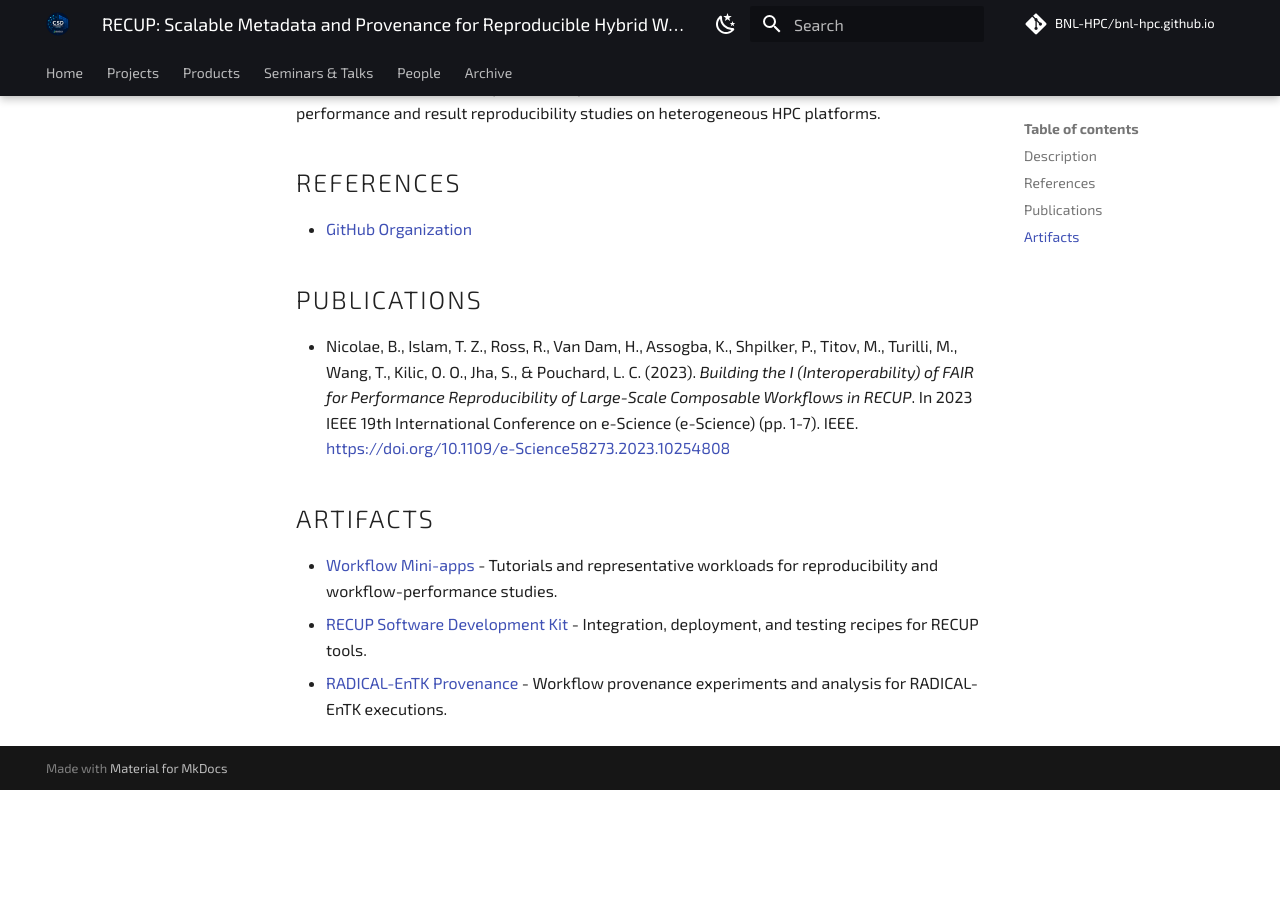
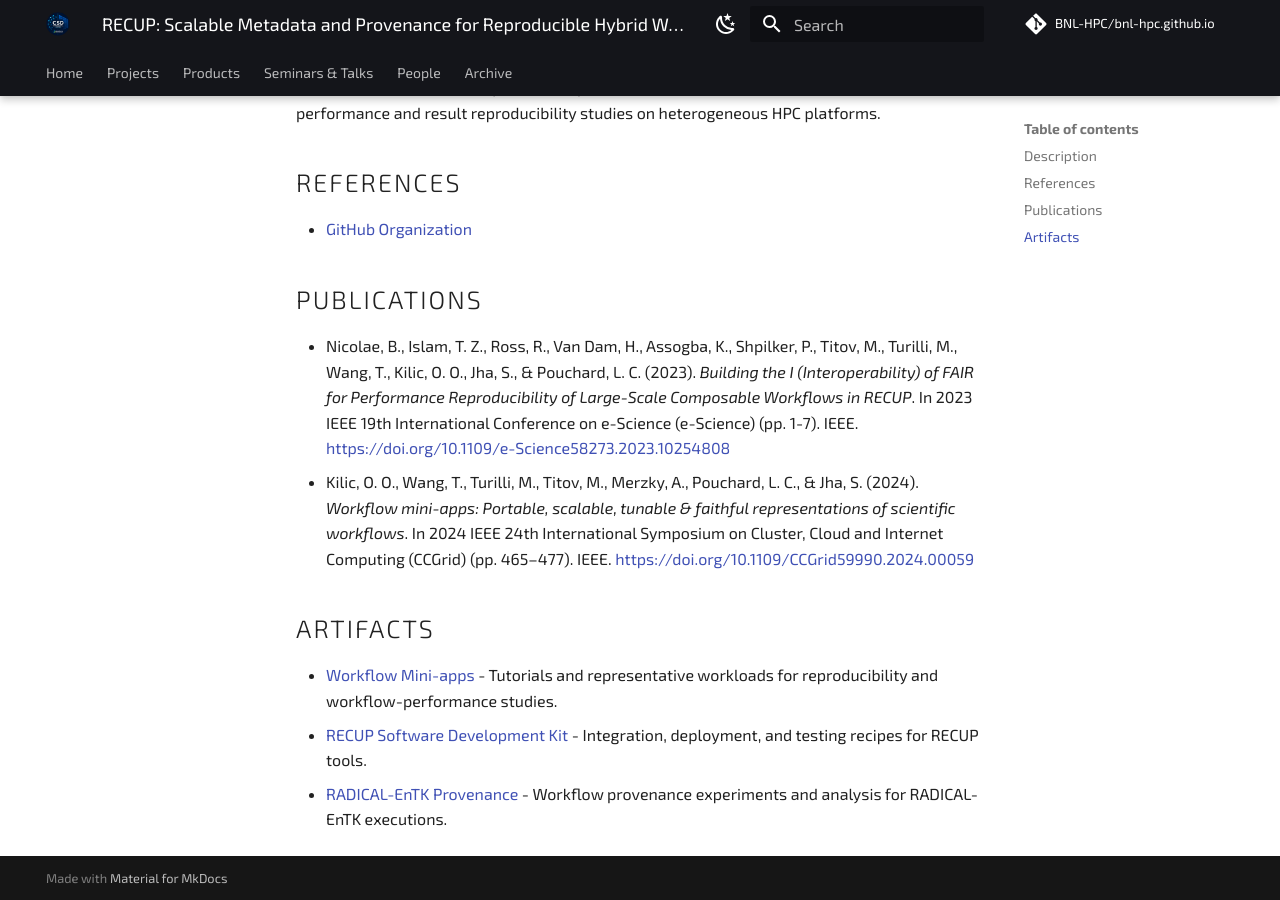
Before and after one commit to BNL-HPC/bnl-hpc.github.io, an MkDocs documentation site: the page built from docs/projects/recup.md, in a window 1280 px wide and 900 px high, scrolled down 1145 px. Built offline with MkDocs 1.6.1 and Material for MkDocs 9.7.7, drawn with Linux system fonts in a browser that asks for light colours; comment, search, counter and statistics services are not loaded; before the commit the page ends 1935 px from its top, so only the background shows below that.

Commit message:
added publication

```diff
--- a/docs/projects/recup.md
+++ b/docs/projects/recup.md
@@ -24,6 +24,7 @@ BNL contributes workflow technologies, mini-applications, instrumentation, and a
 
 ## Publications
 - Nicolae, B., Islam, T. Z., Ross, R., Van Dam, H., Assogba, K., Shpilker, P., Titov, M., Turilli, M., Wang, T., Kilic, O. O., Jha, S., & Pouchard, L. C. (2023). *Building the I (Interoperability) of FAIR for Performance Reproducibility of Large-Scale Composable Workflows in RECUP*. In 2023 IEEE 19th International Conference on e-Science (e-Science) (pp. 1-7). IEEE. [https://doi.org/10.1109/e-Science58273.2023.10254808](https://doi.org/10.1109/e-Science58273.2023.10254808)
+- Kilic, O. O., Wang, T., Turilli, M., Titov, M., Merzky, A., Pouchard, L. C., & Jha, S. (2024). *Workflow mini-apps: Portable, scalable, tunable & faithful representations of scientific workflows*. In 2024 IEEE 24th International Symposium on Cluster, Cloud and Internet Computing (CCGrid) (pp. 465–477). IEEE. [https://doi.org/10.1109/CCGrid59990.2024.00059](https://doi.org/10.1109/CCGrid59990.2024.00059)
 
 ## Artifacts
 - [Workflow Mini-apps](https://github.com/RECUP-DOE/workflow-miniapps) - Tutorials and representative workloads for reproducibility and workflow-performance studies.
```
